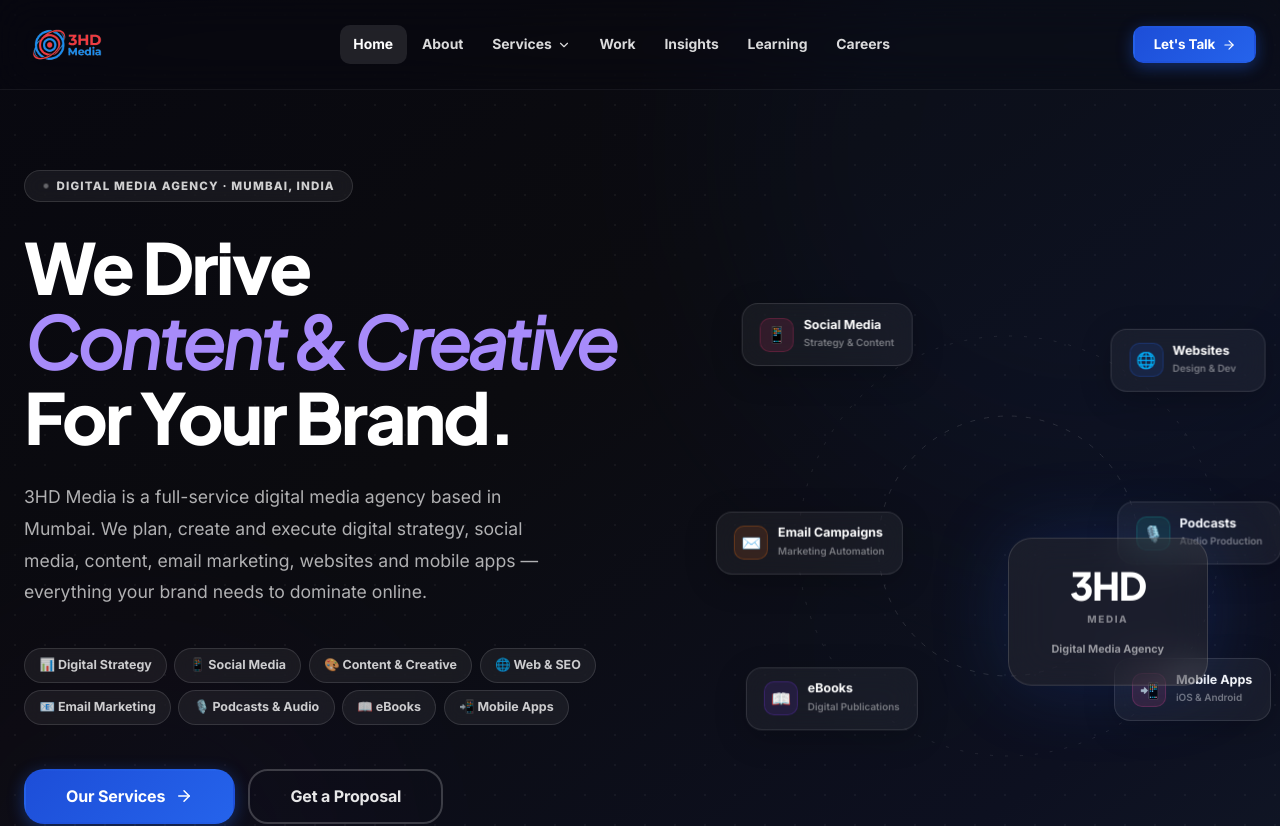
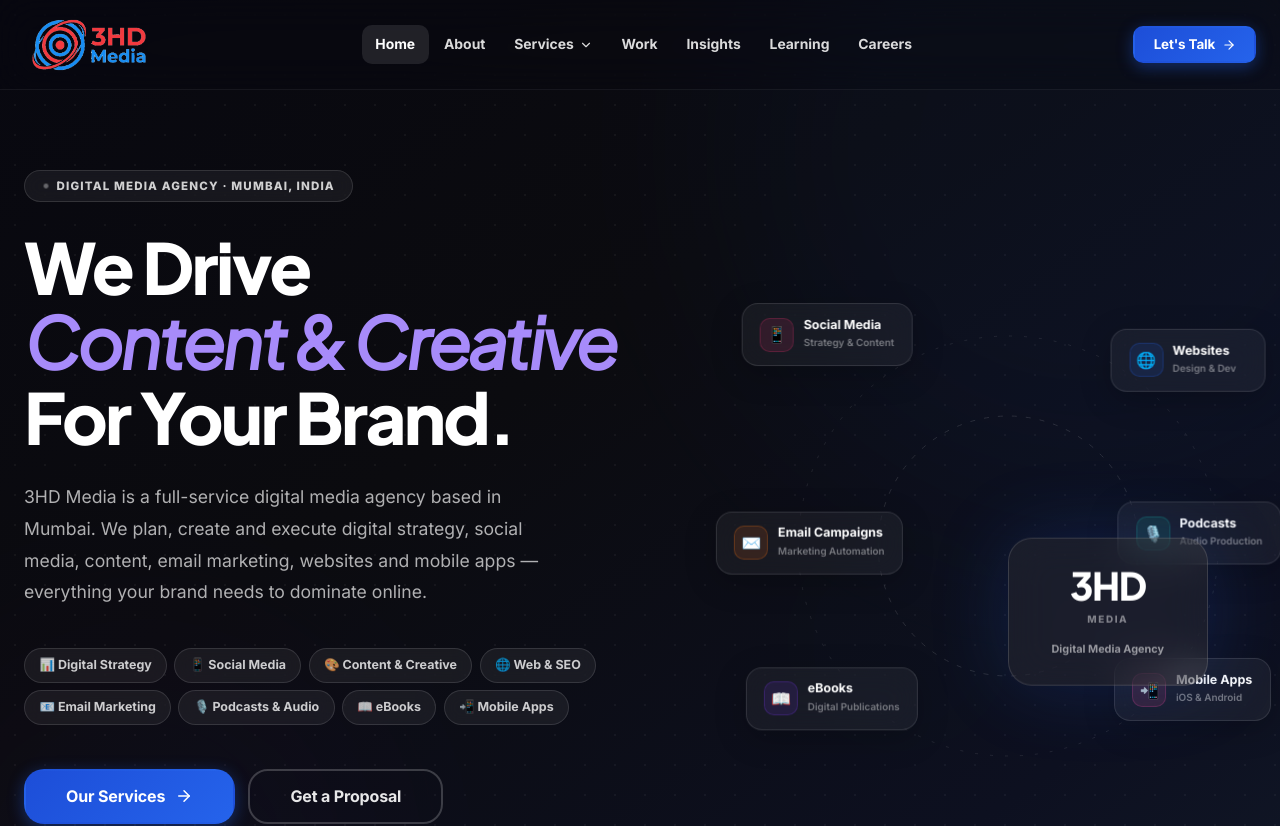
Before and after one commit to JawadSk12/3hdmedia, a React (Vite) app: page / in a window 1280 px wide. Shown: the top 826 px of the page. Built offline with nearby package versions, Linux system fonts and the light colour scheme.

Commit message:
fix: crop logo png padding and adjust display height

```diff
--- a/src/components/Header.tsx
+++ b/src/components/Header.tsx
@@ -107,7 +107,7 @@
             <img
               src={logo}
               alt="3HD Media"
-              style={{ height: '86px', width: 'auto', objectFit: 'contain', transition: 'transform 0.3s ease' }}
+              style={{ height: '54px', width: 'auto', minWidth: '130px', objectFit: 'contain', transition: 'transform 0.3s ease' }}
               onMouseEnter={e => (e.currentTarget.style.transform = 'scale(1.03)')}
               onMouseLeave={e => (e.currentTarget.style.transform = 'scale(1)')}
             />
```
Also changed, not shown: src/assets/logo.png.
